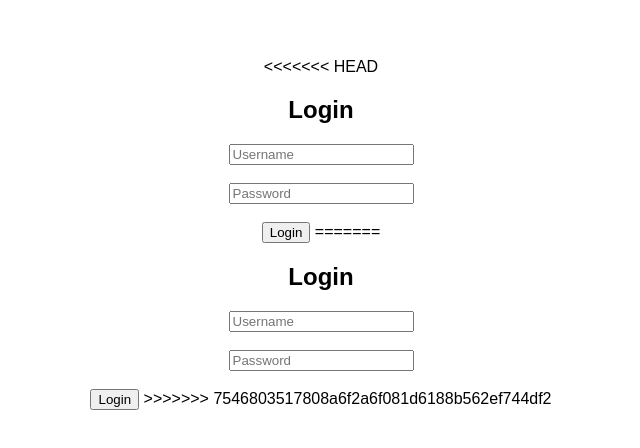
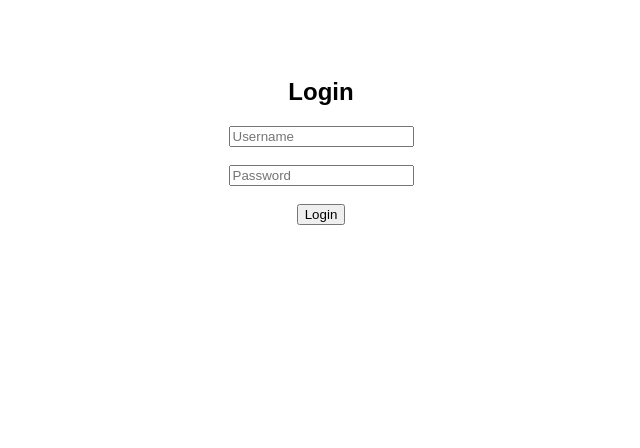
Before and after one commit to arjusultana/Emergency-Hotline-Info, a plain HTML site: page login.html in a window 1280 px wide. Shown: the whole page, without its empty margins (319-959 px from the left). Drawn offline with Linux system fonts and the light colour scheme.

Commit message:
Fix: update all files and sync project

```diff
--- a/login.html
+++ b/login.html
@@ -1,4 +1,4 @@
-<<<<<<< HEAD
+
 <!DOCTYPE html>
 <html lang="en">
 <head>
@@ -33,39 +33,3 @@ function login() {
 <button onclick="login()">Login</button>
 </body>
 </html>
-=======
-<!DOCTYPE html>
-<html lang="en">
-<head>
-<meta charset="UTF-8">
-<meta name="viewport" content="width=device-width, initial-scale=1.0">
-<title>Login</title>
-<script>
-function login() {
-    const username = document.getElementById('username').value;
-    const password = document.getElementById('password').value;
-
-    if(username === "admin" && password === "admin123") {
-        localStorage.setItem("isLoggedIn", "true");
-        localStorage.setItem("role", "admin");
-        alert("Welcome Admin!")
-            window.location.href = "index.html";}
-    else if(username === "user" && password === "user123") {
-        localStorage.setItem("isLoggedIn", "true");
-        localStorage.setItem("role", "user");
-         alert("Welcome User!")
-        window.location.href = "index.html";
-    } else {
-        alert("Invalid credentials!");
-    }
-}
-</script>
-</head>
-<body style="font-family:sans-serif; text-align:center; padding:50px;">
-<h2>Login</h2>
-<input type="text" id="username" placeholder="Username"><br><br>
-<input type="password" id="password" placeholder="Password"><br><br>
-<button onclick="login()">Login</button>
-</body>
-</html>
->>>>>>> 7546803517808a6f2a6f081d6188b562ef744df2
```
